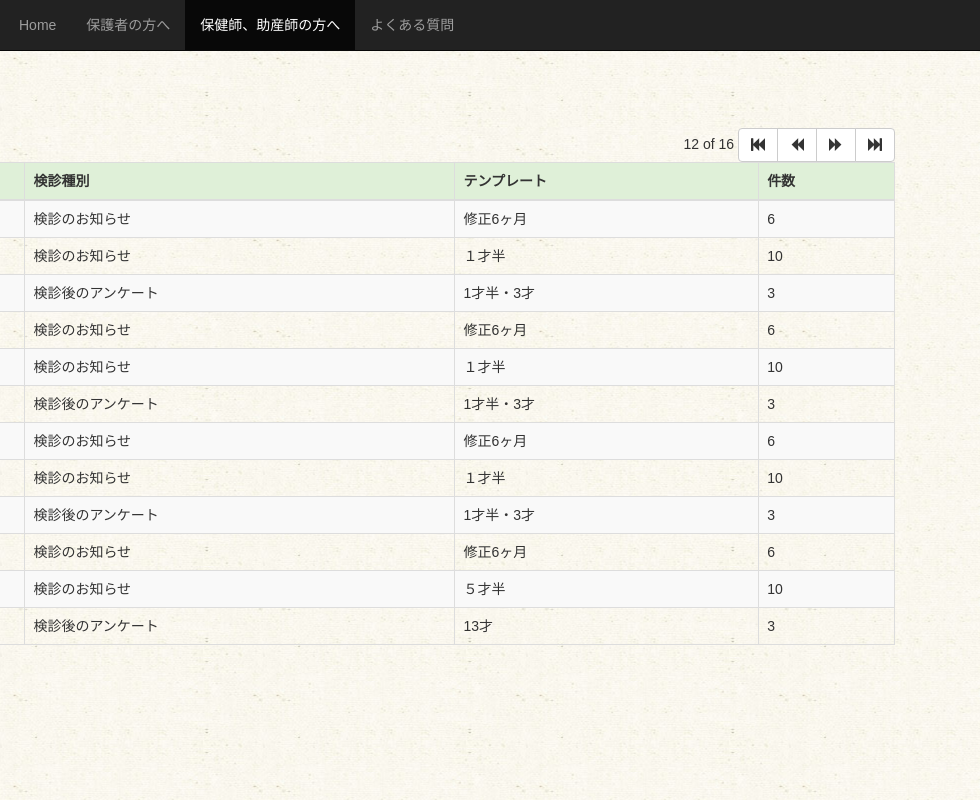
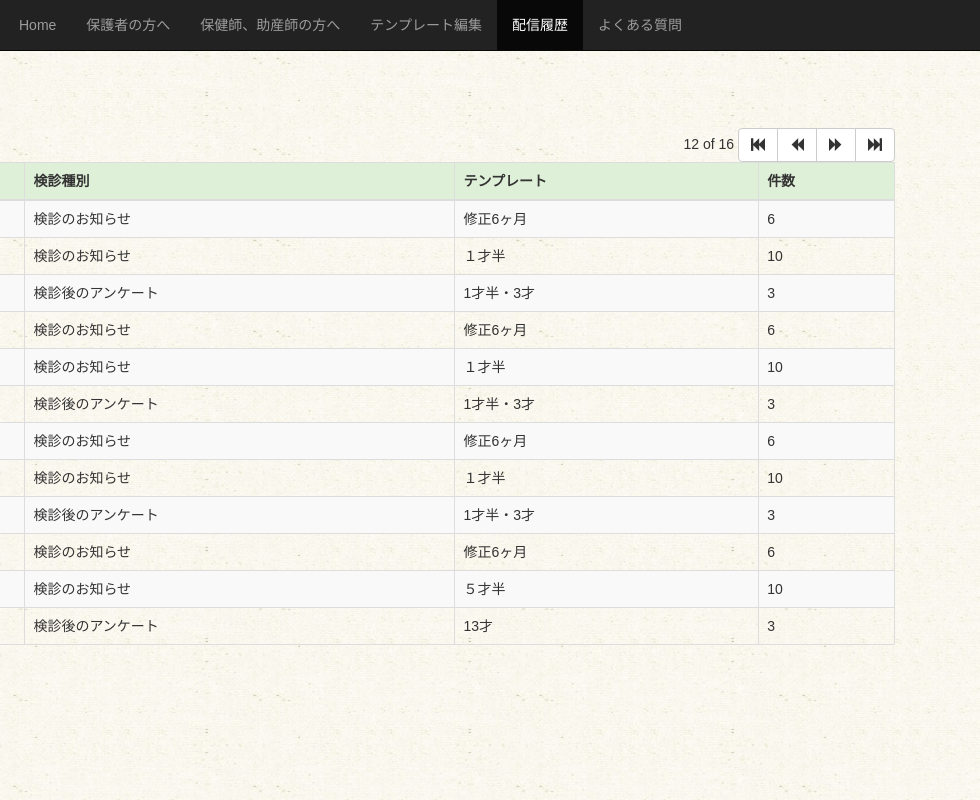
Before and after one commit to taisetsunakimi/taisetsunakimi.github.io, a plain HTML site: page public/mail_history.html in a window 1280 px wide. Shown: the full height of the page, 300-1280 px from the left. Drawn offline with nearby package versions, Linux system fonts and the light colour scheme.

Commit message:
配信履歴とメールテンプレート編集のナビゲーションメニューを修正

```diff
--- a/public/mail_history.html
+++ b/public/mail_history.html
@@ -44,7 +44,9 @@
           <ul class="nav navbar-nav">
             <li><a href="./index.html">Home</a></li>
             <li><a href="./parent_page.html">保護者の方へ</a></li>
-            <li class="active"><a href="#">保健師、助産師の方へ</a></li>
+            <li><a href="./nurse_page.html">保健師、助産師の方へ</a></li>
+            <li><a href="./edit_template_description.html">テンプレート編集</a>
+            <li class="active"><a href="#">配信履歴</a>
             <li><a href="http://www.taisetsunakimi.net/faq/">よくある質問</a></li>
           </ul>
         </div><!--/.nav-collapse -->
```
Also changed, not shown: public/edit_template_description.html (+1 -0 lines).
